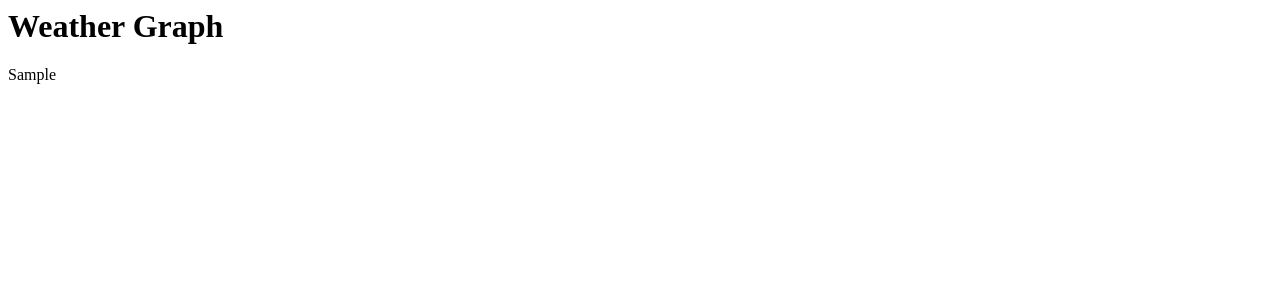
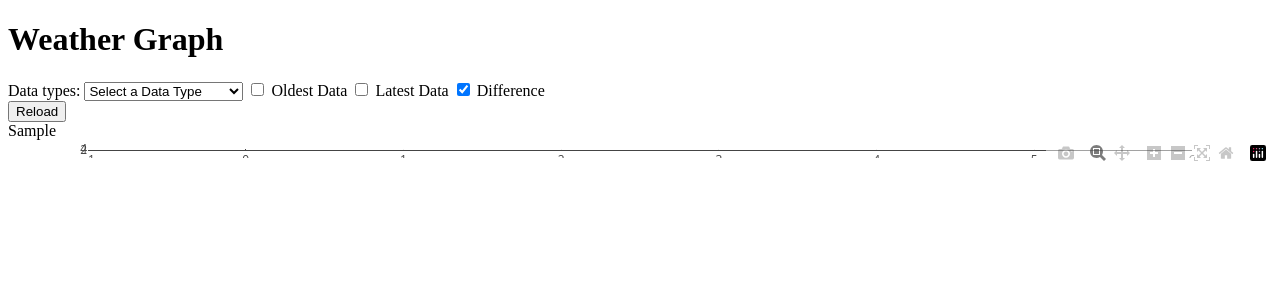
Before and after one commit to Dalia-21/weather-forecast, a Python web app: template server/templates/graphs/graph.html in a window 1280 px wide. Shown: the top 300 px of the page. Run offline with Jinja, Linux system fonts and the light colour scheme; the template is opened without the code that fills it: most values are stand-ins (such as "Sample title", 1, 10 or a date in 2020); some libraries are stand-ins or nearby versions.

Commit message:
implement interactive graphs

```diff
--- a/server/templates/graphs/graph.html
+++ b/server/templates/graphs/graph.html
@@ -1,2 +1,49 @@
-<h1>Weather Graph</h1>
-<div>{{ html_figure | safe}}</div>
+<!DOCTYPE html>
+<html>
+<head>
+    <script src="https://cdn.plot.ly/plotly-latest.min.js"></script>
+    <script src="https://code.jquery.com/jquery-3.6.3.min.js" integrity="sha256-pvPw+upLPUjgMXY0G+8O0xUf+/Im1MZjXxxgOcBQBXU=" crossorigin="anonymous"></script>
+    <script>
+        function cb(dataSelection, oldest, latest, delta) {
+            $.post({
+                type: 'POST',
+                url: "/callback",
+                data: JSON.stringify({'data_type': dataSelection, 'oldest': oldest,
+                'latest': latest, 'delta': delta}),
+                success: function (result) {
+                    Plotly.newPlot('graph', result, {});;
+                },
+                contentType: "application/json",
+                dataType: 'json'
+            });
+        }
+    </script>
+</head>
+<body>
+    <h1>Weather Graph</h1>
+    <label for="dataTypes">Data types:</label>
+    <select name="dataTypes" id="dataTypes" onchange="cb(this.value, $('#oldest').prop('checked'),
+    $('#latest').prop('checked'), $('#delta').prop('checked'))">
+        <option value="None">Select a Data Type</option>
+        <option value="max_temp">Maximum Temperature</option>
+        <option value="min_temp">Minimum Temperature</option>
+        <option value="rainfall">Rainfall</option>
+        <option value="chance_of_rain">Chance of Rain</option>
+    </select>
+    <input type="checkbox" id="oldest" name="oldest" value="oldest">
+    <label for="oldest">Oldest Data</label>
+    <input type="checkbox" id="latest" name="latest" value="latest">
+    <label for="latest">Latest Data</label>
+    <input type="checkbox" id="delta" name="delta" value="delta">
+    <label for="delta">Difference</label><br>
+    <button type="button" id="reload" onclick="cb($('#dataTypes').val(), $('#oldest').prop('checked'),
+    $('#latest').prop('checked'), $('#delta').prop('checked'))">Reload</button>
+    <div id="graph">{{ html_figure | safe}}</div>
+</body>
+
+<script type="text/javascript">
+    $('#delta').prop('checked', true);
+    g = {{ graphJSON | safe }};
+    Plotly.newPlot('graph', g, {});
+</script>
+</html>
```
Also changed, not shown: server/main/routes.py (+54 -12 lines).
